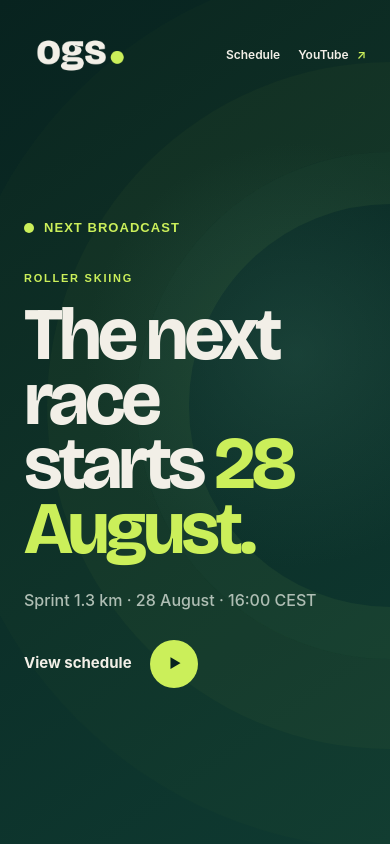
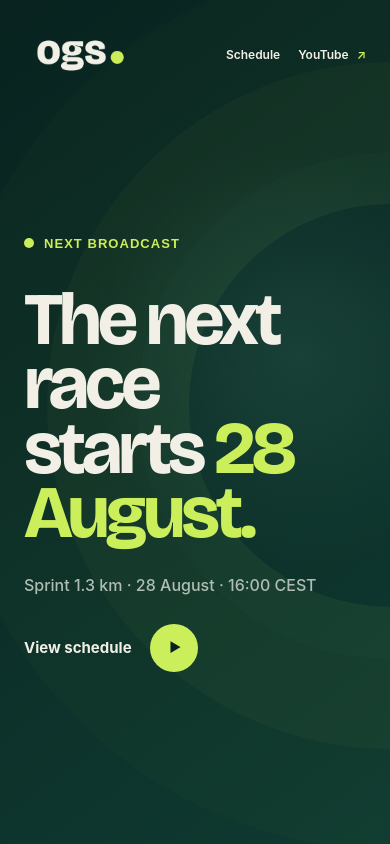
Before and after one commit to jendrellco/OGS-hemsida, a Next.js app: page / in a window 390 px wide. Shown: the top 844 px of the page. Built offline with nearby package versions, Linux system fonts and the light colour scheme; a web font is replaced by a local one.

Commit message:
Refine mobile hero and footer

```diff
--- a/app/globals.css
+++ b/app/globals.css
@@ -89,6 +89,7 @@ a:focus-visible { outline: 3px solid var(--citrus); outline-offset: 5px; border-
   .site-header nav a:nth-child(2) { display: none; }
   .hero { padding-top: 72px; }
   .status { margin-bottom: 38px; }
+  .hero-copy > .eyebrow { display: none; }
   .eyebrow { font-size: 11px; }
   h1 { font-size: clamp(61px, 19vw, 92px); }
   .event-detail { margin-top: 28px; }
@@ -96,7 +97,8 @@ a:focus-visible { outline: 3px solid var(--citrus); outline-offset: 5px; border-
   .schedule-item { grid-template-columns: 1fr; gap: 12px; padding: 24px 0; }
   .schedule-item a, .link-pending { margin-top: 4px; }
   .partner-section > a { padding: 18px 26px; }
-  .site-footer { align-items: flex-end; }
+  .site-footer { min-height: 0; height: auto; padding: 22px 24px max(22px, env(safe-area-inset-bottom)); align-items: center; }
+  .site-footer img { width: 72px; }
 }
 
 @media (prefers-reduced-motion: reduce) { *, *::before, *::after { animation-duration: .01ms !important; animation-iteration-count: 1 !important; scroll-behavior: auto !important; transition-duration: .01ms !important; } }
```
